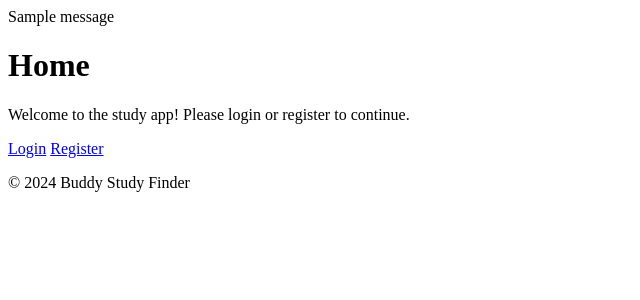
After one commit to N-Ghi/Final-Project-21, a Flask app: page / in a window 1280 px wide. The commit adds this page. Shown: the top 300 px of the page, without its empty margins (0-640 px from the left). Run offline with Flask 3, Linux system fonts and the light colour scheme; tables that the repository leaves empty hold one stand-in row (values such as "Sample post"); one stand-in notice (Sample message) is shown.

Commit message:
progress

```diff
--- a/run.py
+++ b/run.py
@@ -1,4 +1,5 @@
 from study import create_app
+
 
 app = create_app()
 
--- a/study/config.py
+++ b/study/config.py
@@ -1,5 +1,11 @@
 class Config:
     SQLALCHEMY_DATABASE_URI = 'sqlite:///study.db'
     SQLALCHEMY_TRACK_MODIFICATIONS = False
+    MAIL_SERVER = 'smtp.gmail.com'
+    MAIL_PORT = 587
+    MAIL_USE_TLS = True
+    MAIL_USERNAME = 'goodliferda@gmail.com'
+    MAIL_PASSWORD = 'goodlife@2024'
+    MAIL_DEFAULT_SENDER = 'no-reply@studybuddy.com'
 
     SECRET_KEY = 'your_secret_key'
--- a/study/routes.py
+++ b/study/routes.py
@@ -1,16 +1,20 @@
 from flask import *
 from study.forms import *
 from study.db_models import *
+from flask_login import login_required, current_user, login_user, logout_user
+from study import *
 
 def flash_message(message, category):
     flash(message, category)
-#APP routes
+
+# APP routes
 def register_routes(app):
     @app.route('/')
+    @app.route('/home')
     def home():
         return render_template('home.html')
 
-    #Register Route
+    # Register Route
     @app.route('/register', methods=['GET', 'POST'])
     def register():
         form = RegisterForm()
@@ -20,20 +24,37 @@ def register_routes(app):
             password = form.password.data
 
             existing_user = User.query.filter((User.username == username) | (User.email == email)).first()
-
             if existing_user:
                 flash_message('Username or email already exists. Please choose a different one.', 'danger')
                 return render_template('register.html', form=form)
-            else:
-                new_user = User(username=username, email=email, password=password)
-                db.session.add(new_user)
-                db.session.commit()
-                flash_message('User registered successfully!', 'success')
-                session['username'] = new_user.username
-                return redirect(url_for('profile'))
+
+            new_user = User(username=username, email=email, password=password, confirmed=False)
+            db.session.add(new_user)
+            db.session.commit()
+            send_confirmation_email(new_user.email)
+            flash_message('A confirmation email has been sent via email. Please confirm your email to log in.', 'success')
+            return redirect(url_for('login'))
         return render_template('register.html', form=form)
 
-    #Login Route
+    # Email Confirmation Route
+    @app.route('/confirm/<token>')
+    def confirm_email(token):
+        try:
+            email = confirm_token(token)
+        except:
+            flash_message('The confirmation link is invalid or has expired.', 'danger')
+            return redirect(url_for('login'))
+
+        user = User.query.filter_by(email=email).first_or_404()
+        if user.confirmed:
+            flash_message('Account already confirmed. Please log in.', 'success')
+        else:
+            user.confirmed = True
+            db.session.commit()
+            flash_message('You have confirmed your account. Thanks!', 'success')
+        return redirect(url_for('login'))
+
+    # Login Route
     @app.route('/login', methods=['GET', 'POST'])
     def login():
         form = LoginForm()
@@ -43,52 +64,59 @@ def register_routes(app):
 
             user = User.query.filter_by(username=username).first()
             if user and user.password == password:
-                session['username'] = user.username
+                if not user.confirmed:
+                    flash_message('Please confirm your email address first.', 'warning')
+                    return render_template('login.html', form=form)
+                login_user(user)
                 flash_message('User logged in successfully!', 'success')
-                if user.profile:
-                    return redirect(url_for('dashboard'))
-                else:
-                    return redirect(url_for('profile'))
+                return redirect(url_for('dashboard' if user.profile else 'profile'))
             else:
                 flash_message('Invalid username or password. Please try again.', 'danger')
                 return render_template('login.html', form=form)
         return render_template('login.html', form=form)
 
-    #Profile Route
+    # Profile Route
     @app.route('/profile', methods=['GET', 'POST'])
+    @login_required
     def profile():
-        if 'username' not in session:
-            return redirect(url_for('login'))
-
-        user = User.query.filter_by(username=session['username']).first()
+        user = User.query.filter_by(username=current_user.username).first()
         if user.profile:
             return redirect(url_for('dashboard'))
 
         form = ProfileForm()
-
         if form.validate_on_submit():
-            school = form.school.data
-            primary_language = form.primary_language.data
-            secondary_languages = form.secondary_languages.data
-            days = form.days.data
-            times = form.times.data
-            strong_subjects = form.strong_subjects.data
-            weak_subjects = form.weak_subjects.data
-
-            new_profile = Profile(school=school,
-                                  primary_language=primary_language, secondary_languages=secondary_languages,
-                                  days=days, times=times
-                                  , strong_subjects=",".join(form.strong_subjects.data),
-                                  weak_subjects=",".join(form.weak_subjects.data))
+            new_profile = Profile(
+                username=user.username,
+                school=form.school.data,
+                primary_language=form.primary_language.data,
+                secondary_languages=",".join(form.secondary_languages.data),
+                days=",".join(form.days.data),
+                times=",".join(form.times.data),
+                strong_subjects=",".join(form.strong_subjects.data),
+                weak_subjects=",".join(form.weak_subjects.data)
+            )
             db.session.add(new_profile)
             db.session.commit()
             flash_message('Profile created successfully!', 'success')
             return redirect(url_for('dashboard'))
         return render_template('profile.html', form=form)
 
-    #Dashboard Route
+    # Dashboard Route
     @app.route('/dashboard')
+    @login_required
     def dashboard():
-        if 'username' not in session:
-            return redirect(url_for('login'))
-        return render_template('dashboard.html')
+        if not current_user.confirmed:
+            flash_message('Please confirm your account!', 'warning')
+            return redirect(url_for('unconfirmed'))
+        return "Dashboard"
+
+    # Logout Route
+    @app.route('/logout')
+    @login_required
+    def logout():
+        logout_user()
+        flash_message('Logged out successfully!', 'success')
+        return redirect(url_for('home'))
+        logout_user()
+        flash_message('Logged out successfully!', 'success')
+        return redirect(url_for('home'))
--- a/study/templates/base.html
+++ b/study/templates/base.html
@@ -13,9 +43,30 @@
         </div>
     </header>
     <main>
-        <div class="container text-center">
+        <div class="container">
+            {% with messages = get_flashed_messages(with_categories=true) %}
+              {% if messages %}
+                <div class="alert-container">
+                  {% for category, message in messages %}
+                    <div class="alert alert-{{ category }}">
+                      {{ message }}
+                    </div>
+                  {% endfor %}
+                </div>
+              {% endif %}
+            {% endwith %}
             {% block content %}{% endblock %}
-        </div>
+          </div>
+          <script>
+            document.addEventListener('DOMContentLoaded', function() {
+                setTimeout(function() {
+                    var flashMessages = document.querySelectorAll('.flash-message');
+                    flashMessages.forEach(function(message) {
+                        message.classList.add('hide');
+                    });
+                }, 5000); // 5000ms = 5 seconds
+            });
+        </script>
     </main>
     <footer>
         <div class="container">
--- /dev/null
+++ b/study/templates/home.html
@@ -0,0 +1,14 @@
+{%extends 'base.html'%}
+{% block head %}
+    <title>Home</title>
+{% endblock %}
+{% block content %}
+    <main>
+        <div>
+            <h1>Home</h1>
+            <p>Welcome to the study app! Please login or register to continue.</p>
+            <a href="/login">Login</a>
+            <a href="/register">Register</a>
+        </div>
+    </main>
+{% endblock %}
```
Also changed, not shown: other parts of study/templates/base.html (+31 -0 lines), migrations/versions/06105f5024f0_current_version.py (deleted, +0 -38 lines), migrations/versions/28560aea6b4e_corrected_mistakes.py (deleted, +0 -34 lines), requirements.txt (+11 -0 lines), study/__init__.py (+39 -9 lines), study/db_models.py (+6 -3 lines), study/forms.py (+12 -23 lines), study/templates/dashboard.html (+8 -0 lines), study/templates/email/activate.html (added, +13 -0 lines), instance/study.db.
